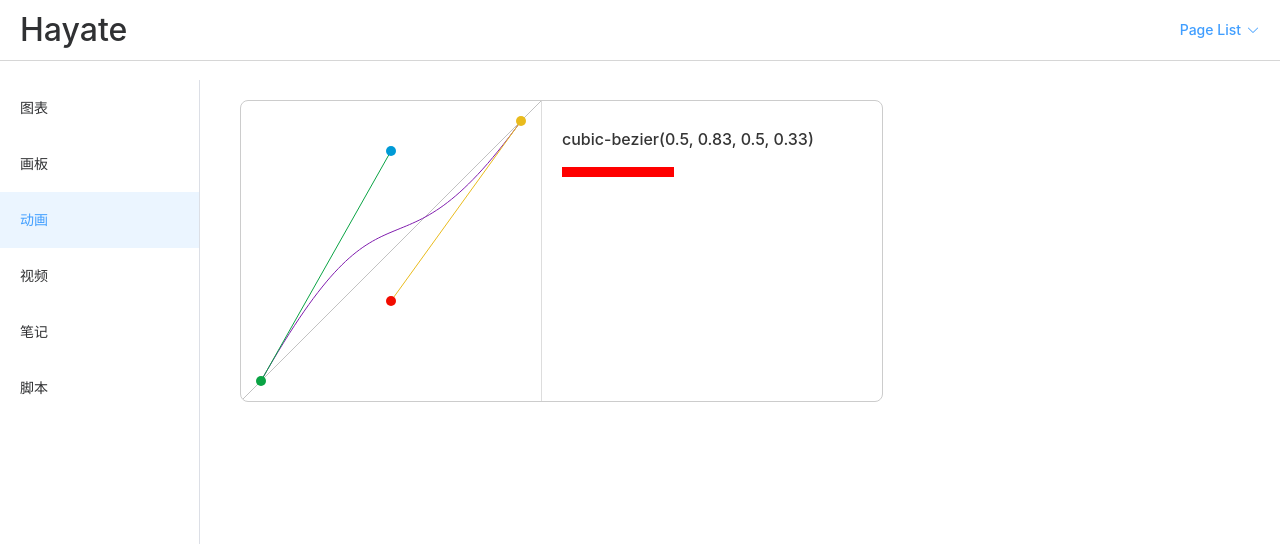
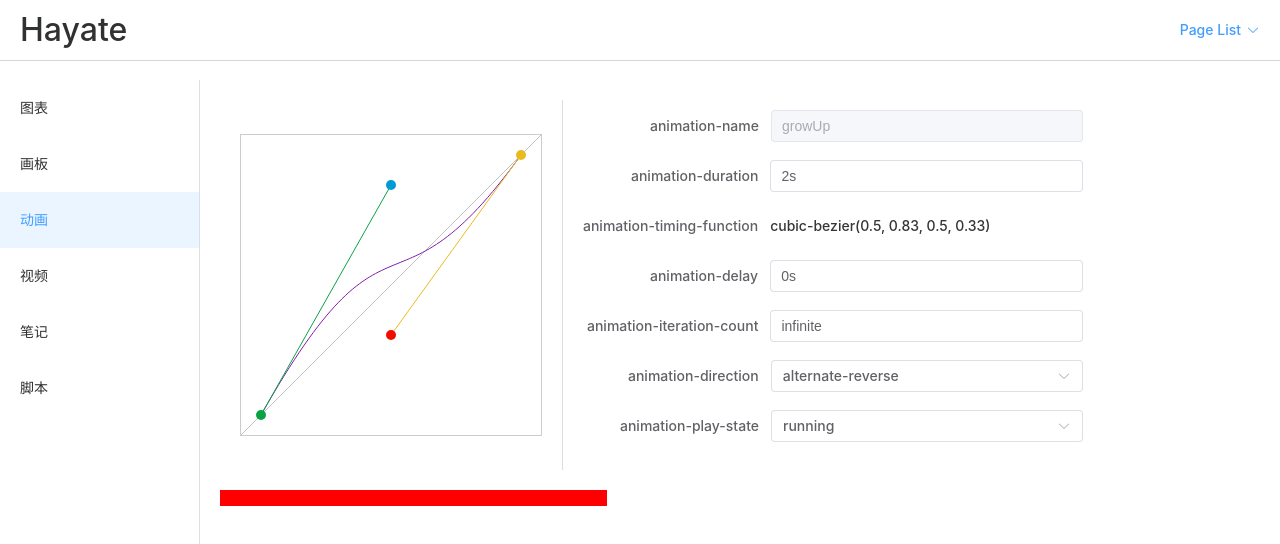
Before and after one commit to lienze87/hayate, a Vue app: page /timeFunction in a window 1280 px wide. Shown: the top 544 px of the page. Built offline with nearby package versions, Linux system fonts and the light colour scheme.

Commit message:
fix(page): 修改动画页面的参数配置

```diff
--- a/src/pages/animation/timeFunction.vue
+++ b/src/pages/animation/timeFunction.vue
@@ -3,10 +3,40 @@
     <div ref="containerRef" class="cubic-bezier">
       <canvas ref="canvasRef" id="main-canvas" :class="canvasClass" width="300" height="300"></canvas>
       <div class="animation-box">
-        <p>{{ easingFunction }}</p>
-        <div class="animation-ball" :style="`animation-timing-function:${easingFunction};`"></div>
+        <el-form :model="formData" label-width="auto" style="max-width: 600px">
+          <el-form-item label="animation-name">
+            <el-input v-model="formData['animation-name']" disabled />
+          </el-form-item>
+          <el-form-item label="animation-duration">
+            <el-input v-model="formData['animation-duration']" />
+          </el-form-item>
+          <el-form-item label="animation-timing-function">
+            <span>{{ easingFunction }}</span>
+          </el-form-item>
+          <el-form-item label="animation-delay">
+            <el-input v-model="formData['animation-delay']" />
+          </el-form-item>
+          <el-form-item label="animation-iteration-count">
+            <el-input v-model="formData['animation-iteration-count']" />
+          </el-form-item>
+          <el-form-item label="animation-direction">
+            <el-select v-model="formData['animation-direction']" placeholder="please select">
+              <el-option label="normal" value="normal" />
+              <el-option label="reverse" value="reverse" />
+              <el-option label="alternate" value="alternate" />
+              <el-option label="alternate-reverse" value="alternate-reverse" />
+            </el-select>
+          </el-form-item>
+          <el-form-item label="animation-play-state">
+            <el-select v-model="formData['animation-play-state']" placeholder="please select">
+              <el-option label="running" value="running" />
+              <el-option label="paused" value="paused" />
+            </el-select>
+          </el-form-item>
+        </el-form>
       </div>
     </div>
+    <div class="animation-ball" :style="animationStyle"></div>
   </div>
 </template>
 <script lang="ts" setup>
@@ -182,6 +212,27 @@ const initCanvas = () => {
   canvasRef.value.addEventListener('mouseleave', mouseup, false);
 };
 
+const formData = ref({
+  'animation-name': 'growUp',
+  'animation-duration': '2s',
+  'animation-timing-function': 'easy',
+  'animation-delay': '0s',
+  'animation-iteration-count': 'infinite',
+  'animation-direction': 'alternate-reverse',
+  'animation-play-state': 'running',
+});
+
+const animationStyle = computed(() => {
+  return `animation-duration: ${formData.value['animation-duration']};
+  animation-timing-function: ${easingFunction.value};
+  animation-delay: ${formData.value['animation-delay']};
+  animation-iteration-count: ${formData.value['animation-iteration-count']};
+  animation-direction: ${formData.value['animation-direction']};
+  animation-play-state: ${formData.value['animation-play-state']};`;
+});
+
+const onSubmit = () => {};
+
 onMounted(() => {
   ctx = canvasRef.value.getContext('2d');
   initCanvas();
@@ -200,21 +251,27 @@ onMounted(() => {
 .cubic-bezier {
   position: relative;
   display: inline-flex;
+  align-items: center;
   margin: 20px;
   color: #353535;
-  border: 1px solid #ccc;
-  border-radius: 8px;
+
   overflow: hidden;
   user-select: none;
 }
+#main-canvas {
+  width: 300px;
+  height: 300px;
+  border: 1px solid #ccc;
+}
 .animation-box {
+  width: 500px;
+  margin-left: 20px;
   padding: 10px 20px;
-  width: 300px;
   border-left: 1px solid #ddd;
 }
 .animation-ball {
   width: 0;
-  height: 10px;
+  height: 16px;
   background-color: red;
   animation: growUp 2s ease infinite alternate-reverse;
   @keyframes growUp {
```
